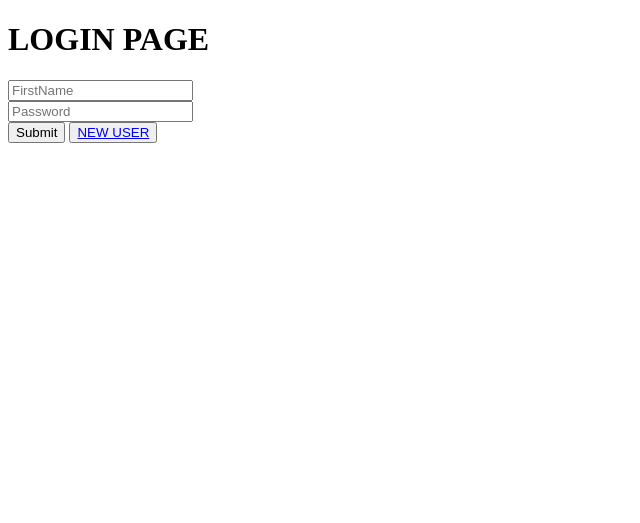
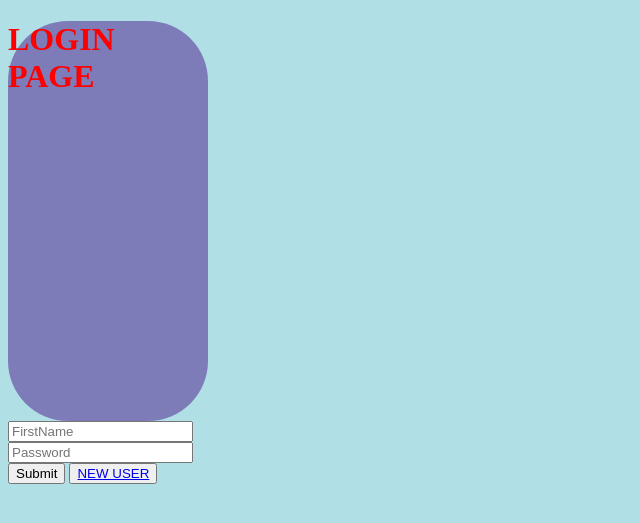
Before and after one commit to muditS96/FINAL, a Django app: page / in a window 1280 px wide. Shown: the top 523 px of the page, without its empty margins (0-640 px from the left). Run offline with Django 3.2, Linux system fonts and the light colour scheme.

Commit message:
recent commit

```diff
--- /dev/null
+++ b/desktop_version/static/css/stylesheet.css
@@ -0,0 +1,27 @@
+body {
+    background-color: powderblue;
+  }
+.Tittle {
+    color: red;
+    height: 400px;
+	width: 200px;
+	background: #7E7BB9;
+	top: 420px;
+	right: 50px;
+	border-radius: 60px;
+
+  }
+  p {
+    color: red;
+  }
+
+loginblock{
+    height:110px;
+    width:190px;
+    margin:auto;
+    border:1px #CCC solid;
+    padding:10px;
+    color: red;
+
+
+  }
--- a/desktop_version/templates/index.html
+++ b/desktop_version/templates/index.html
@@ -1,15 +1,16 @@
 {% load static%}
 <!DOCTYPE html>
 <html>
+<div class="Tittle">
 <h1> LOGIN PAGE</h1>
-
+</div>
 
 <body>
 {% comment %} <body bgcolor="orange"> {% endcomment %}
-
+  <link rel="stylesheet" href="{% static 'css/stylesheet.css' %}">
   {% block content %}
   {% endblock  %}
-    <div class="limiter">
+    <div class="loginblock">
       <form action=" /"method ="post" class="login100-form validate-form">
         {% csrf_token %}
         <input type="text" name ="username" placeholder="FirstName"><br>
```
